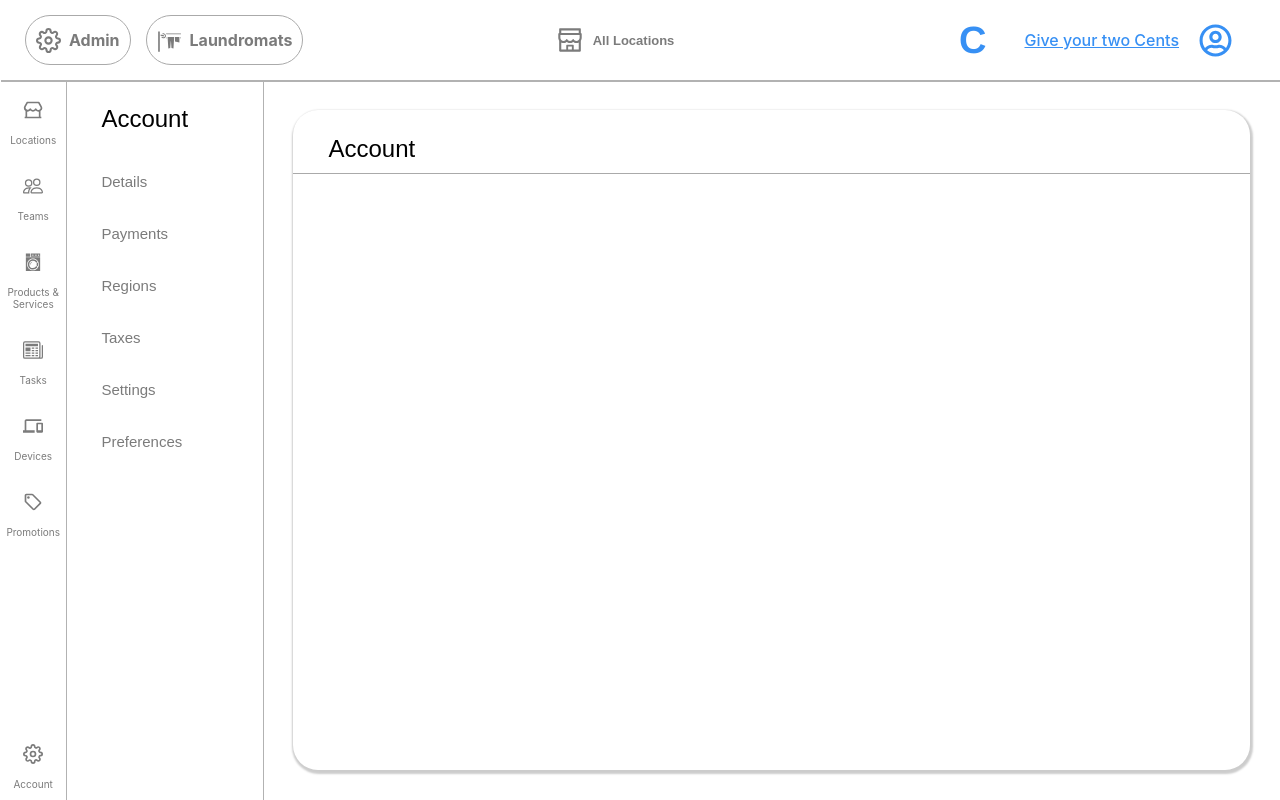
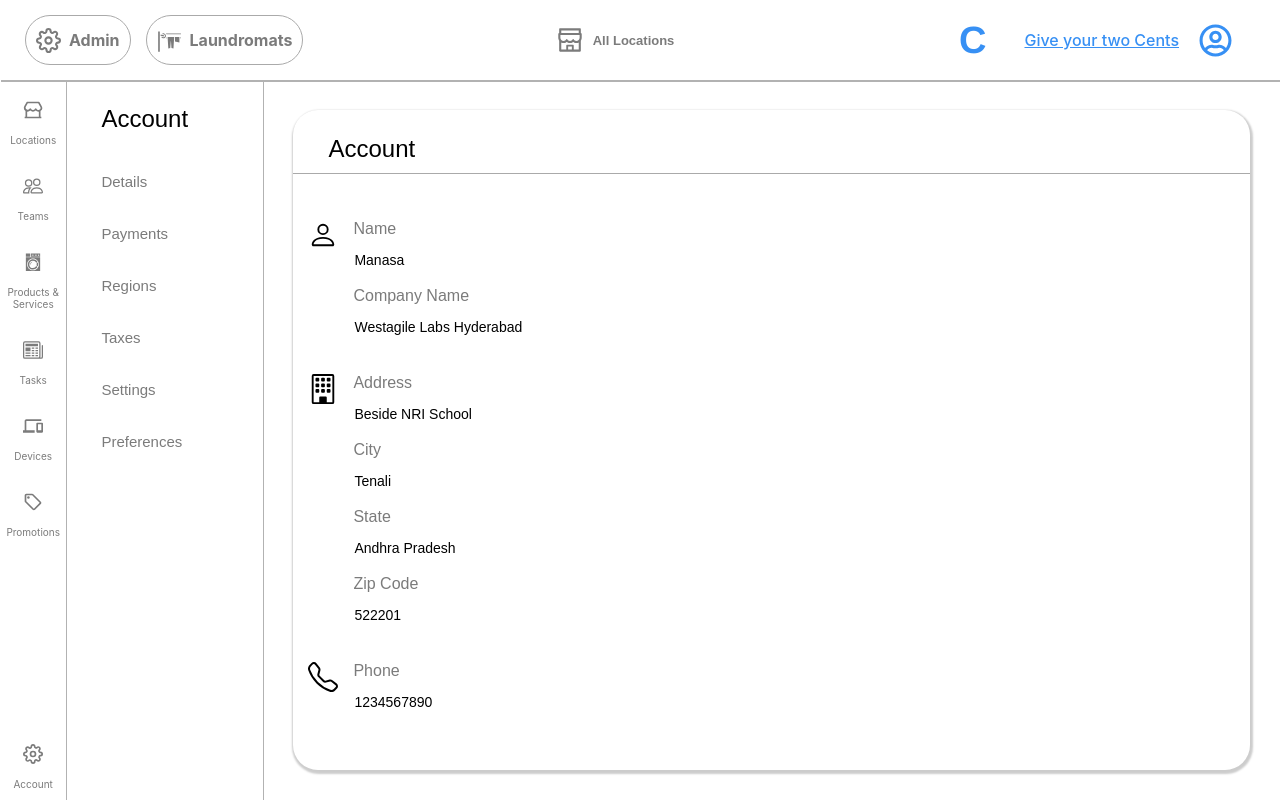
Before and after one commit to Manasa2903/cents-task, a React (Create React App) app: page /admin/account in a window 1280 px wide. Built offline with nearby package versions, Linux system fonts and the light colour scheme.

Commit message:
bug fixes

```diff
--- a/src/App.js
+++ b/src/App.js
@@ -24,6 +24,7 @@ function App() {
             <Route path="/" element={<LaundromatsBottomSection />} />
             <Route path="/admin" element={<LeftNav />}>
               <Route path="account" element={<RightNav />}>
+                <Route index element={<Details />} />
                 <Route path="details" element={<Details />} />
                 <Route path="payments" element={<Payments />} />
                 <Route path="regions" element={<Regions />} />
--- a/src/components/Admin/Account/Details/Details.jsx
+++ b/src/components/Admin/Account/Details/Details.jsx
@@ -96,6 +96,7 @@ const Details = ({ userDetails, changeUserDetails }) => {
               id="phone"
               onChange={changeValues}
               inputClassName="input-field"
+              name="phone"
             />
           </div>
         </div>
@@ -111,6 +112,7 @@ const Details = ({ userDetails, changeUserDetails }) => {
               id="email"
               onChange={changeValues}
               inputClassName="input-field"
+              name="email"
             />
           </div>
         </div>
```
